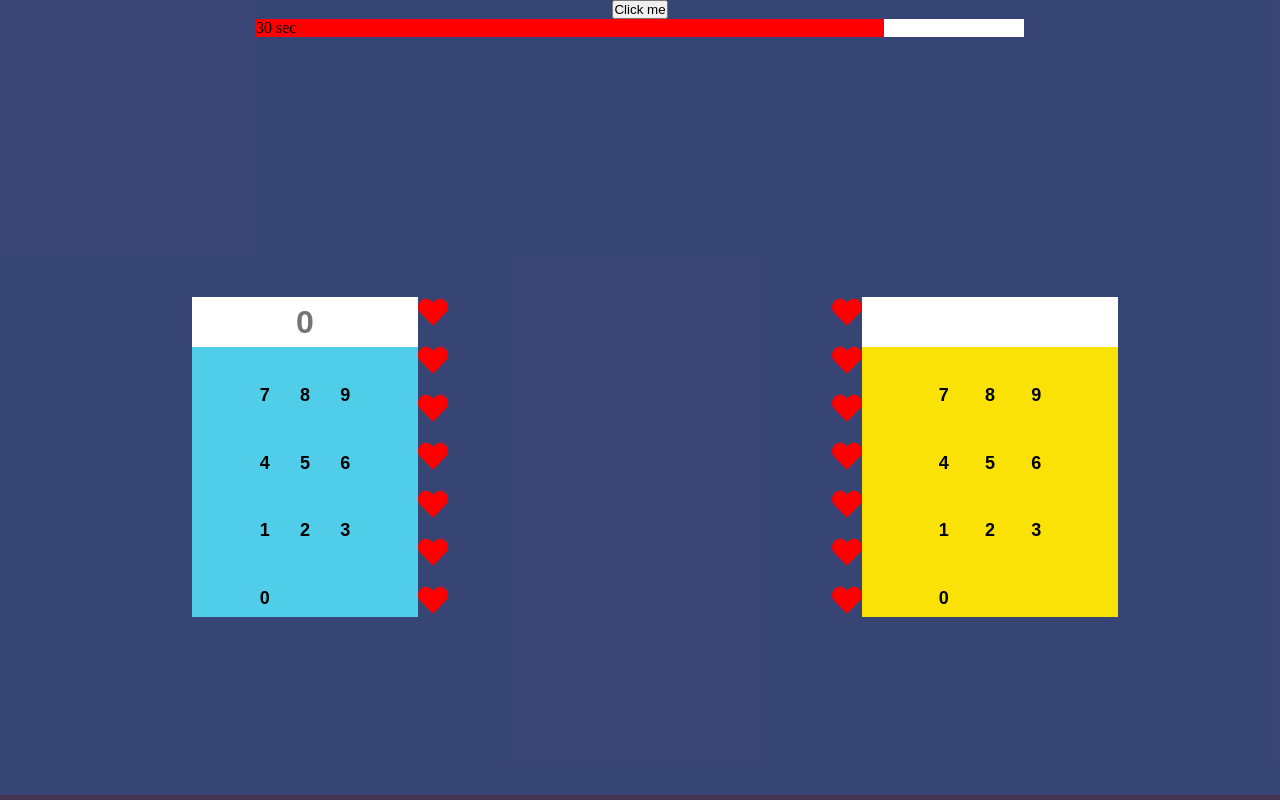
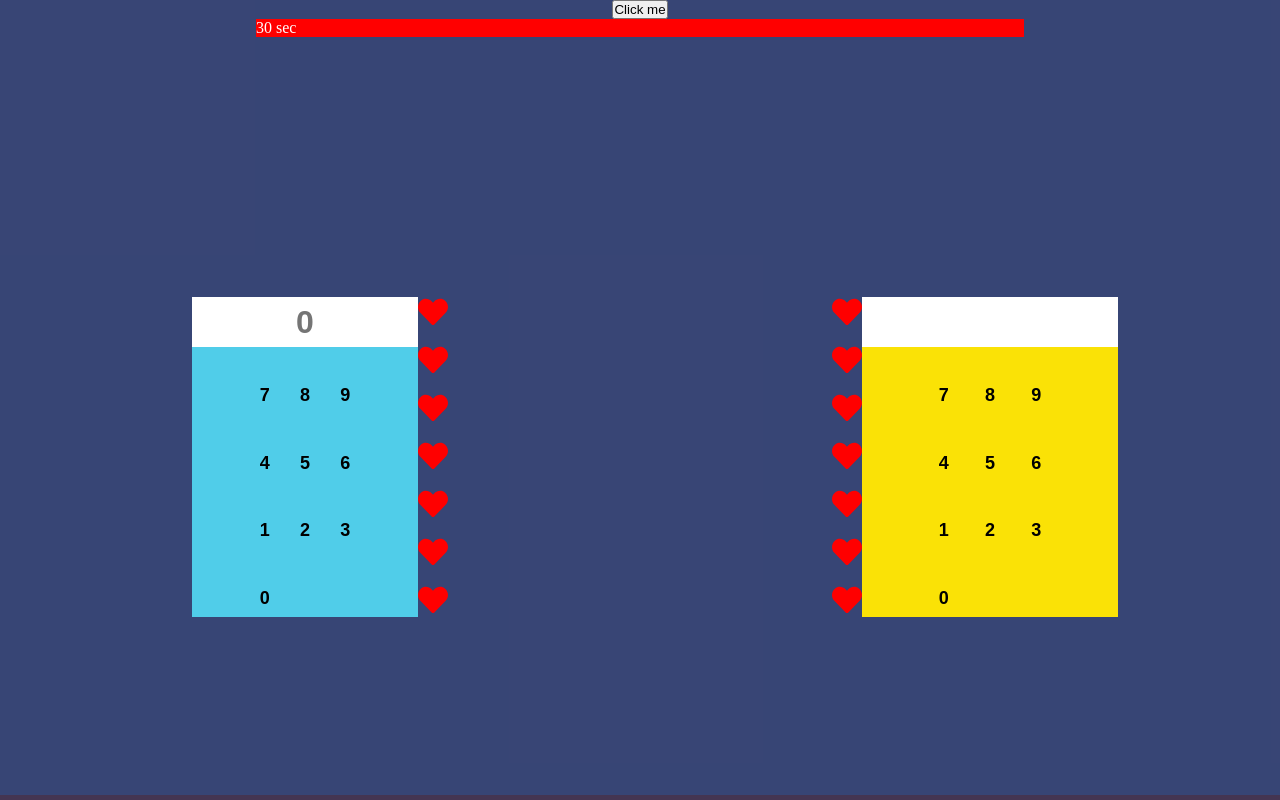
Before and after one commit to catsonluna/compmath, a Next.js app: page /game/1 in a window 1280 px wide. Built offline with nearby package versions, Linux system fonts and the light colour scheme; no server answers.

Commit message:
CSS fix for timer

```diff
--- a/styles/game.module.css
+++ b/styles/game.module.css
@@ -118,19 +118,10 @@
 .time {
     position: relative;
     overflow: hidden;
+    align-items: center;
+    justify-content: center;
     width: 60%;
     background-color: red;
-  }
-
-  .time::after {
-    content: "";
-    position: absolute;
-    top: 0;
-    right: 0;
-    bottom: 0;
-    width: 0;
-    background: white;
-    animation: cover 30.1s linear forwards;
   }
 
   @keyframes cover {
@@ -139,7 +130,7 @@
     }
   }
   .timer {
-    color: black;
+    color: white;
     position: relative;
     z-index: 1;
   }
```
